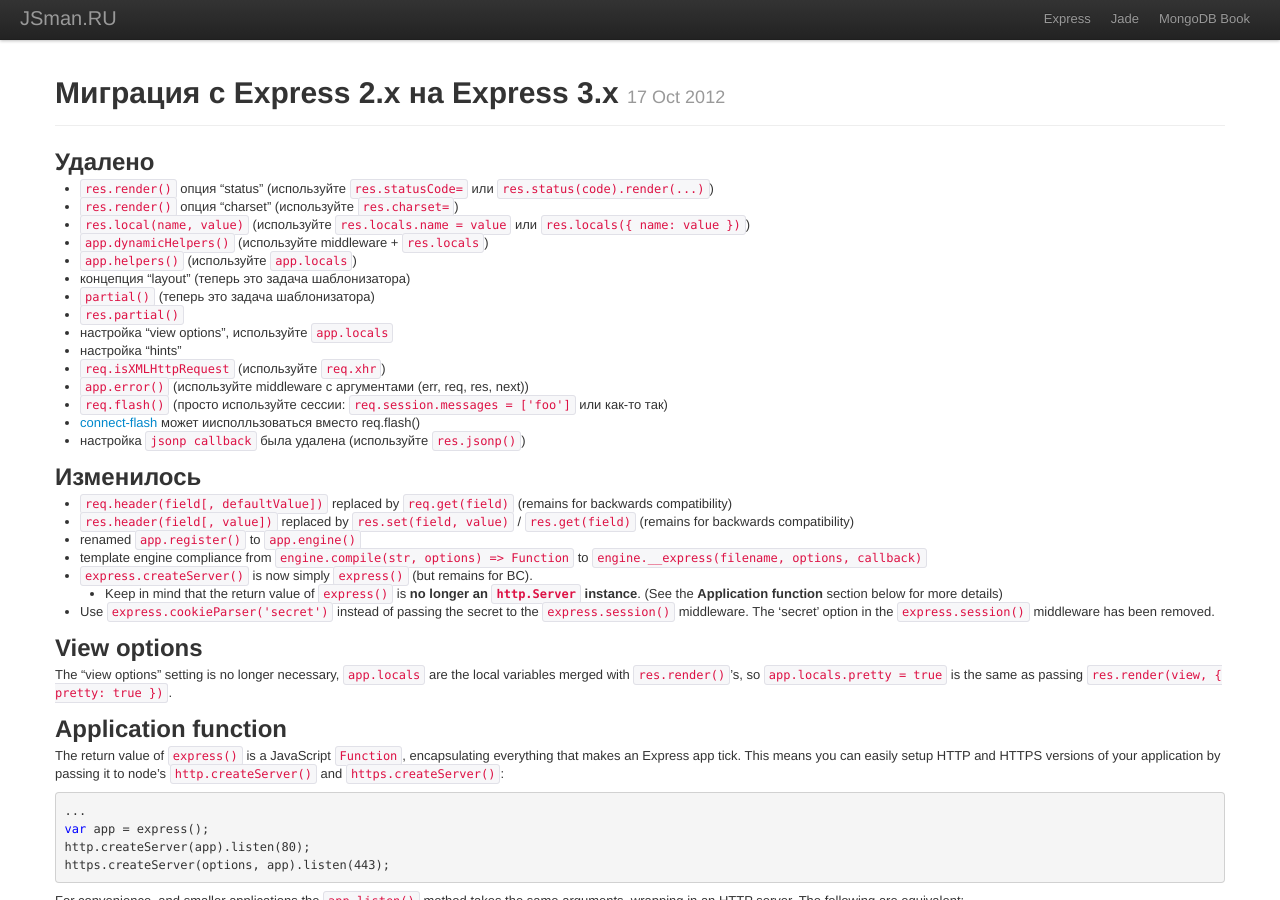
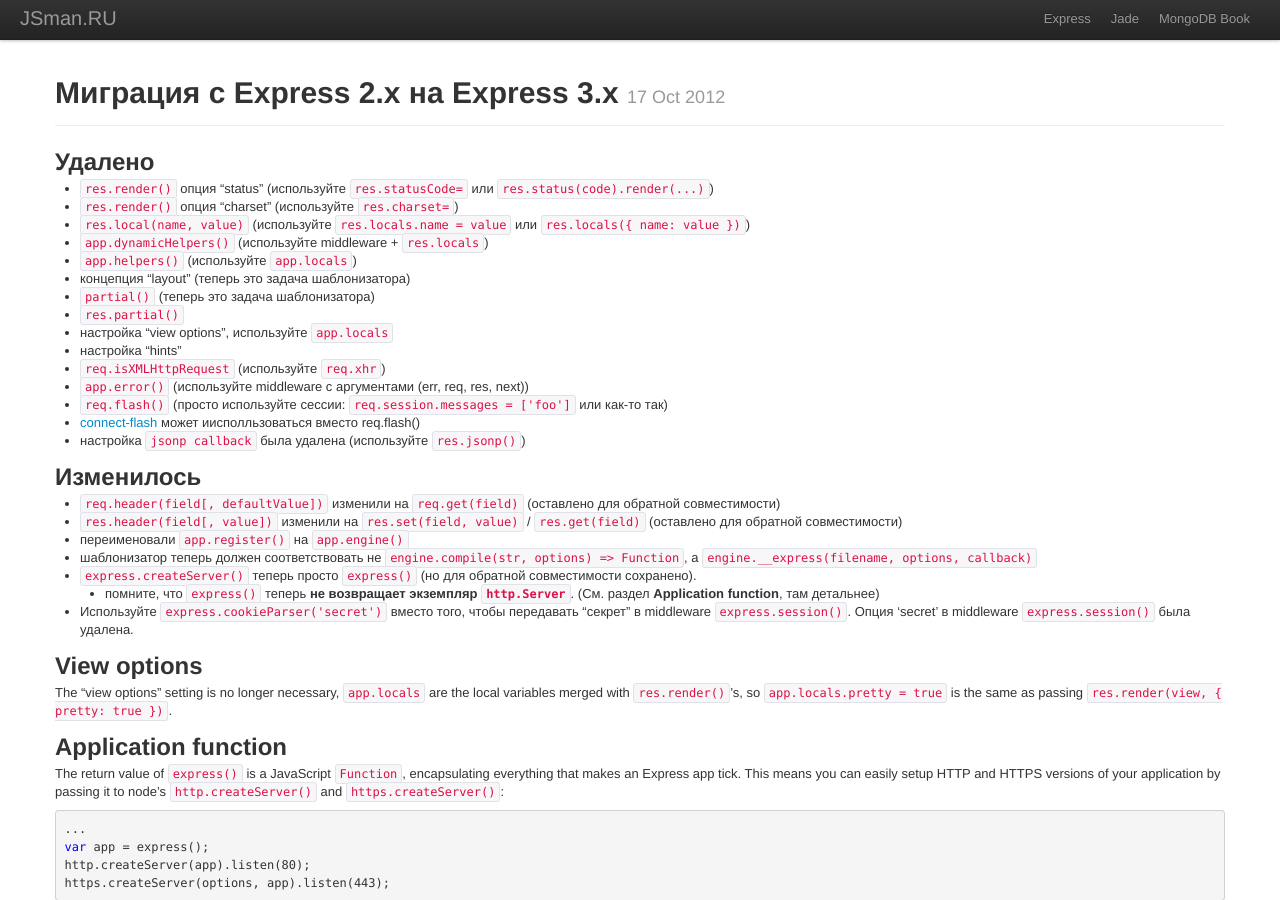
Before and after one commit to jsmarkus/jsman.ru, a Jekyll site: the page built from _posts/2012-10-17-express-2-to-3.md, in a window 1280 px wide and 900 px high. Built offline with Jekyll 4.4.1, drawn with Linux system fonts in a browser that asks for light colours; comment, search, counter and statistics services are not loaded.

Commit message:
Updated _posts/2012-10-17-express-2-to-3.md

```diff
--- a/_posts/2012-10-17-express-2-to-3.md
+++ b/_posts/2012-10-17-express-2-to-3.md
@@ -24,13 +24,13 @@
 
 ## Изменилось
 
-  - `req.header(field[, defaultValue])` replaced by `req.get(field)` (remains for backwards compatibility)
-  - `res.header(field[, value])` replaced by `res.set(field, value)` / `res.get(field)` (remains for backwards compatibility)
-  - renamed `app.register()` to `app.engine()`
-  - template engine compliance from `engine.compile(str, options) => Function` to `engine.__express(filename, options, callback)`
-  - `express.createServer()` is now simply `express()` (but remains for BC).
-    - Keep in mind that the return value of `express()` is __no longer an `http.Server` instance__. (See the **Application function** section below for more details)
-  - Use `express.cookieParser('secret')` instead of passing the secret to the `express.session()` middleware. The 'secret' option in the `express.session()` middleware has been removed.
+  - `req.header(field[, defaultValue])` изменили на `req.get(field)` (оставлено для обратной совместимости)
+  - `res.header(field[, value])` изменили на `res.set(field, value)` / `res.get(field)` (оставлено для обратной совместимости)
+  - переименовали `app.register()` на `app.engine()`
+  - шаблонизатор теперь должен соответствовать не `engine.compile(str, options) => Function`, а `engine.__express(filename, options, callback)`
+  - `express.createServer()` теперь просто `express()` (но для обратной совместимости сохранено).
+    - помните, что `express()` теперь __не возвращает экземпляр `http.Server`__. (См. раздел **Application function**, там детальнее)
+  - Используйте `express.cookieParser('secret')` вместо того, чтобы передавать "секрет" в middleware `express.session()`. Опция 'secret' в middleware `express.session()` была удалена.
 
 ## View options
 
```
